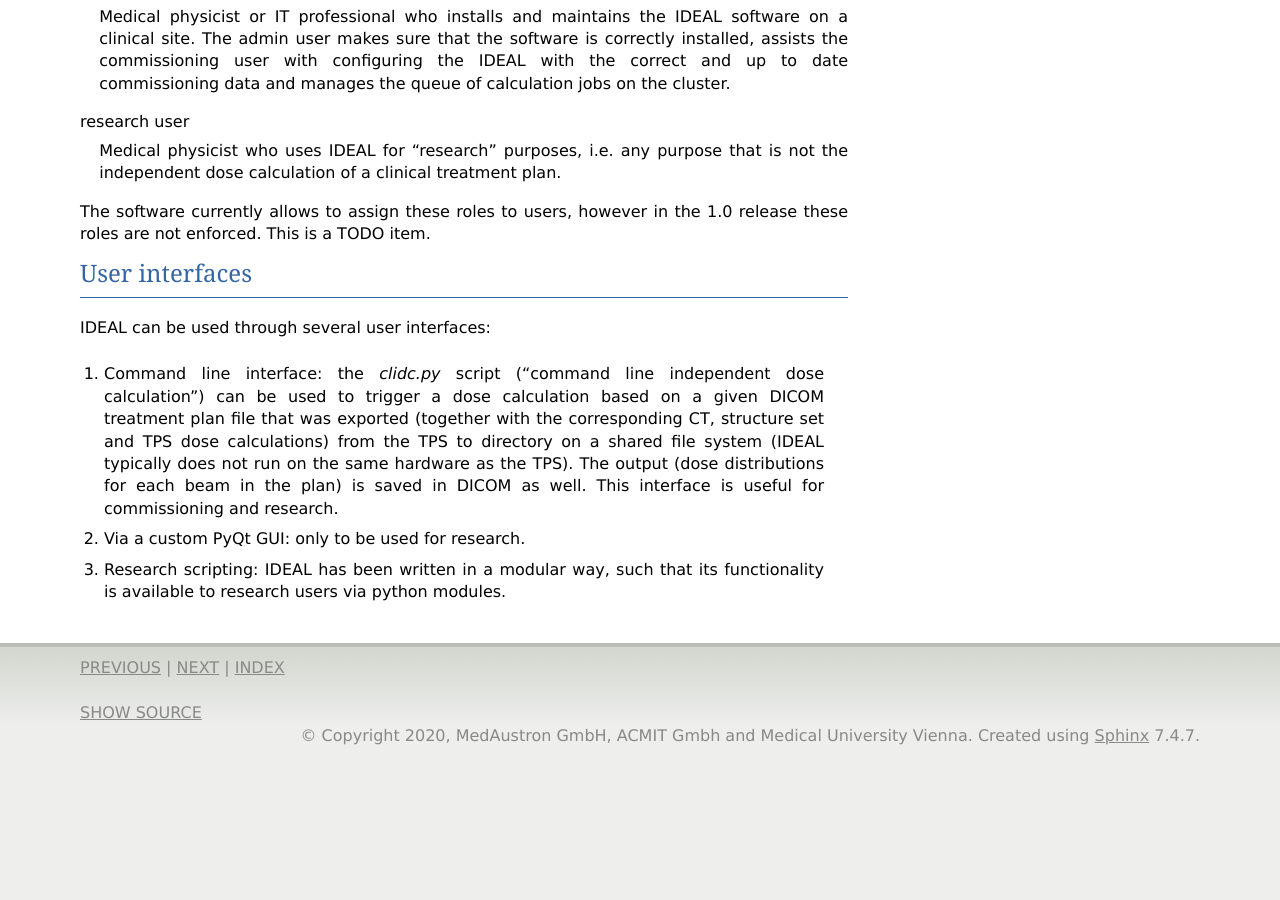
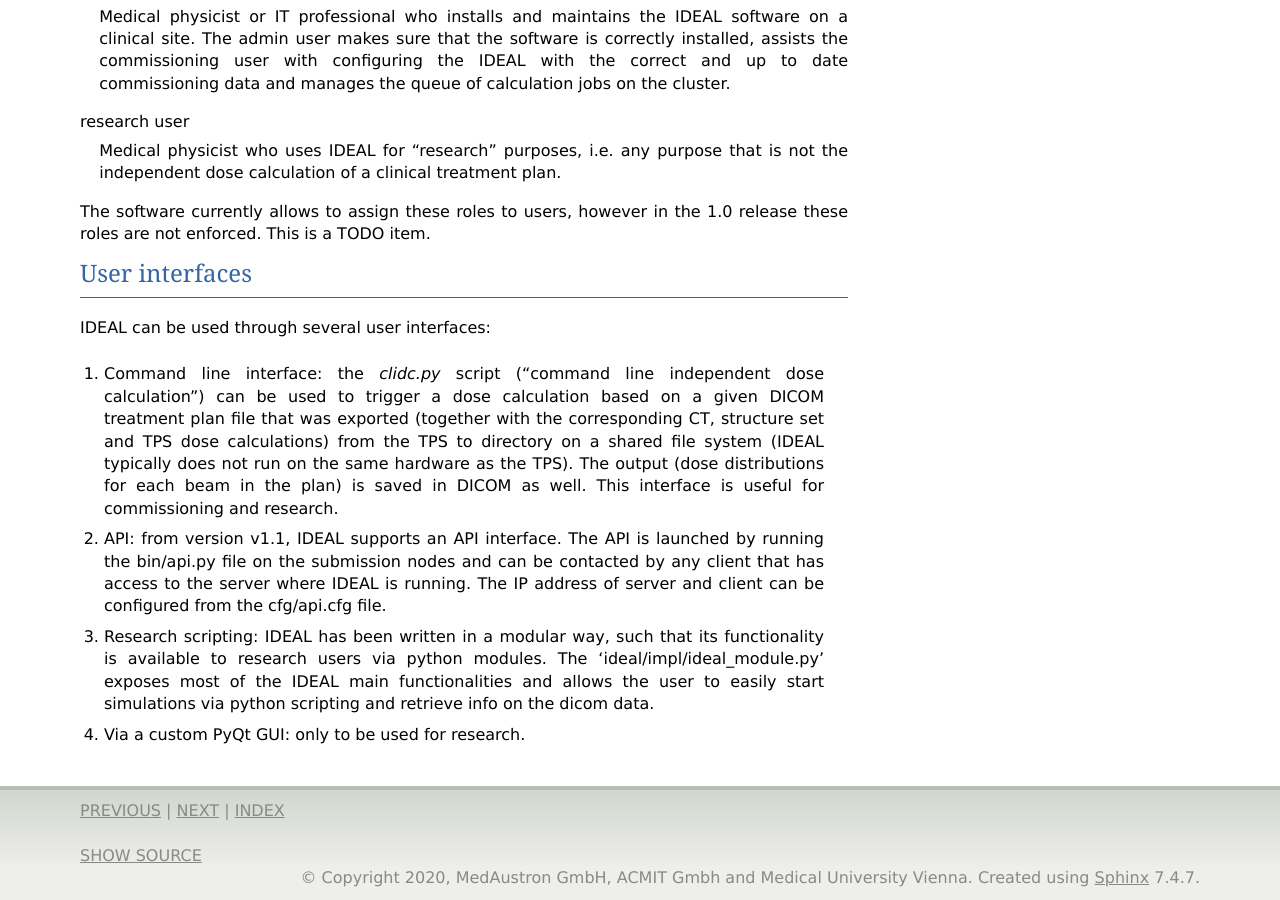
Before and after one commit to OpenGATE/IDEAL, a Sphinx documentation site: the page built from docs/overview/index.rst, in a window 1280 px wide and 900 px high, scrolled down 1263 px. Built offline with Sphinx 7.4.7, drawn with Linux system fonts in a browser that asks for light colours; the version number could not be read and is left out; before the commit the page ends 2020 px from its top, so only the background shows below that; some of the changed text lies outside the part shown.

Commit message:
updated overview in docs

```diff
--- a/docs/overview/index.rst
+++ b/docs/overview/index.rst
@@ -6,7 +6,7 @@ Overview
 Synopsis
 ========
 
-IDEAL is a set python modules and scripts that can be used to compute the
+IDEAL is a set of python modules and scripts that can be used to compute the
 dose distribution (in the patient or in a phantom) for a given treatment plan.
 The dose calculations are based on Geant4/Gate (specifically Gate-RTion).
 
@@ -79,5 +79,6 @@ User interfaces
 IDEAL can be used through several user interfaces:
 
 #. Command line interface: the `clidc.py` script ("command line independent dose calculation") can be used to trigger a dose calculation based on a given DICOM treatment plan file that was exported (together with the corresponding CT, structure set and TPS dose calculations) from the TPS to directory on a shared file system (IDEAL typically does not run on the same hardware as the TPS). The output (dose distributions for each beam in the plan) is saved in DICOM as well. This interface is useful for commissioning and research.
+#. API: from version v1.1, IDEAL supports an API interface. The API is launched by running the bin/api.py file on the submission nodes and can be contacted by any client that has access to the server where IDEAL is running. The IP address of server and client can be configured from the cfg/api.cfg file.
+#. Research scripting: IDEAL has been written in a modular way, such that its functionality is available to research users via python modules. The 'ideal/impl/ideal_module.py' exposes most of the IDEAL main functionalities and allows the user to easily start simulations via python scripting and retrieve info on the dicom data.
 #. Via a custom PyQt GUI: only to be used for research.
-#. Research scripting: IDEAL has been written in a modular way, such that its functionality is available to research users via python modules.
```
